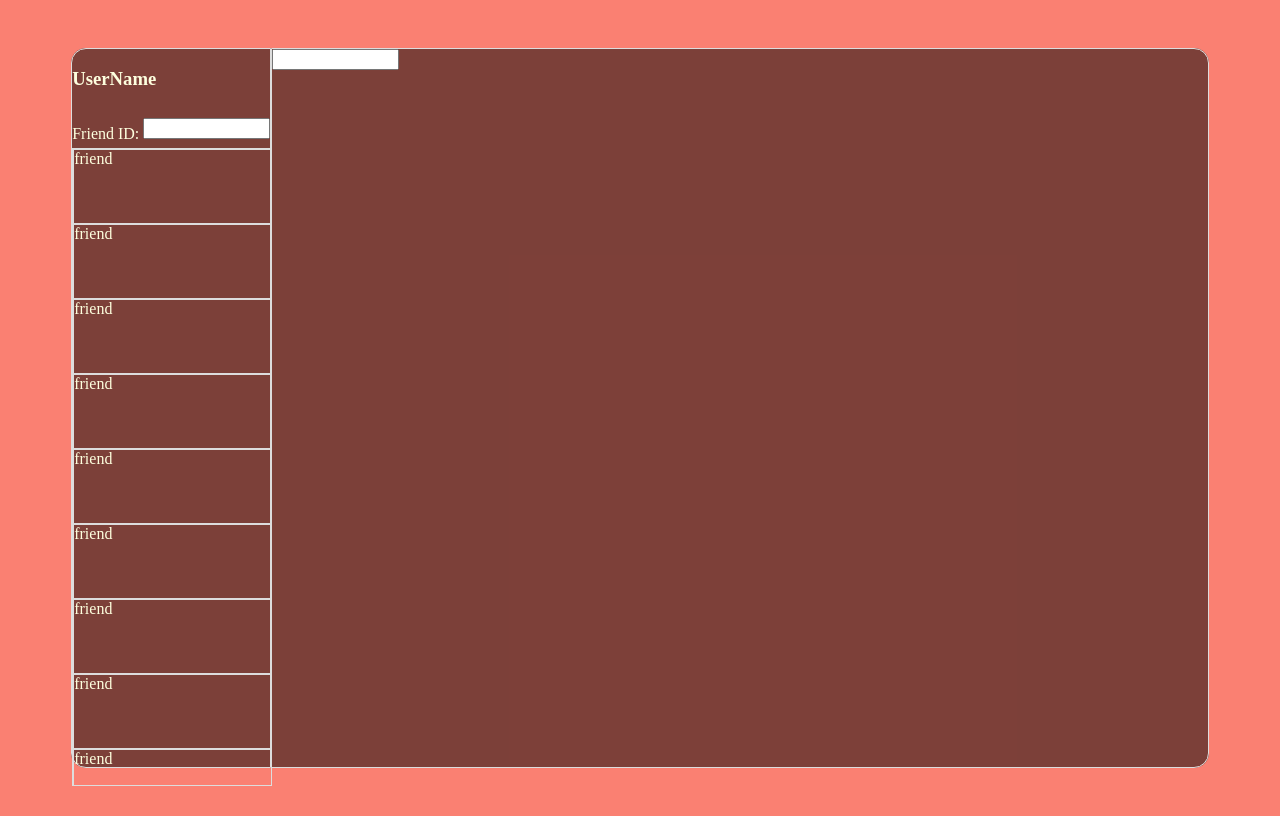
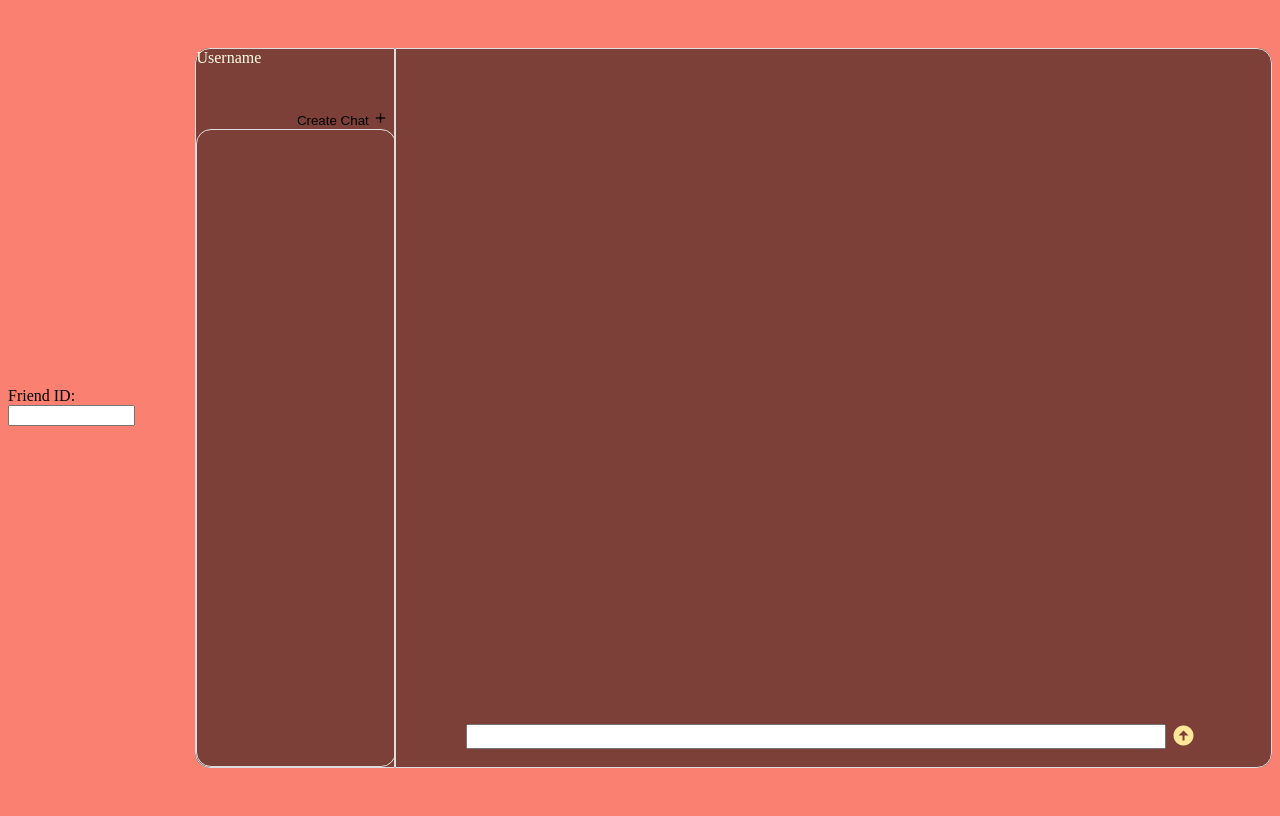
Before and after one commit to Caden-Hornyak/Breathe-Easy, a Django app: page /homepage/friends/ in a window 1280 px wide. Run offline with Django 4.2, Linux system fonts and the light colour scheme; the visitor is signed in with stand-in values (Sample User, id 1); data that the repository does not hold is empty.

Commit message:
chat and message system mostly complete

```diff
--- a/StressManWeb/settings.py
+++ b/StressManWeb/settings.py
@@ -124,7 +124,7 @@
     os.path.join(BASE_DIR,'static'),
 ]
 
-MEDIA_ROOT = os.path.join(BASE_DIR, 'static', 'images')
+MEDIA_ROOT = os.path.join(BASE_DIR, 'static', 'media')
 MEDIA_URL = '/media/'
 
 # Default primary key field type
--- a/StressManWeb/urls.py
+++ b/StressManWeb/urls.py
@@ -26,3 +26,6 @@
 
 urlpatterns += static(settings.STATIC_URL,
                       document_root=settings.STATIC_ROOT)
+
+urlpatterns += static(settings.MEDIA_URL,
+                      document_root=settings.MEDIA_ROOT)
--- /dev/null
+++ b/homepage/static/css/friend_selector_dropdown.css
@@ -0,0 +1,116 @@
+
+
+
+::selection{
+  color: #fff;
+  background: rgba(45, 207, 94, .8);
+}
+
+.wrapper{
+  position: absolute;
+  left: 175px;
+  top: 90px;
+  height: 150px;
+  width: 250px;
+
+  background: #fff;
+  border-radius: 10px;
+
+  color: rgba(0, 0, 0, .2);
+  box-shadow: 0 0 30px rgba(0,0,0,0.06);
+
+  margin: 10px 0px;
+  padding: 0px 12px 12px;
+  align-items: center;
+
+  opacity: 0%;
+  pointer-events: none;
+}
+
+.wrapper :where(.title, li, li i, .details){
+  display: flex;
+  align-items: center;
+}
+.title i{
+  margin: 10px 5px;
+  font-size: 25px;
+}
+
+.title h2{
+  font-size: 25px;
+  font-weight: 600;
+  margin: 10px;
+}
+.wrapper .content{
+  margin: -2px 0;
+}
+.content p{
+  font-size: 12px;
+}
+.content ul{
+  height: 100px;
+  display: flex;
+  flex-wrap: wrap;
+  padding: 7px;
+  margin: 5px ;
+  border-radius: 5px;
+  border: 1px solid #a6a6a6;
+}
+.content ul  li{
+  color: #333;
+  height: 28px;
+  margin: 4px 3px;
+  list-style: none;
+  border-radius: 5px;
+  background: #F2F2F2;
+  padding: 2px;
+  border: 1px solid #e3e1e1;
+  font-size: 10px;
+}
+.content ul li i{
+  height: 20px;
+  width: 20px;
+  color: rgba(0, 0, 0, .2);
+  margin-left: 8px;
+  font-size: 10px;
+  cursor: pointer;
+  border-radius: 50%;
+  background: #dfdfdf;
+  justify-content: center;
+}
+
+.details p {
+    font-size: 12px;
+}
+.content ul input{
+
+  flex: 1;
+  padding: 5px;
+  border: none;
+  outline: none;
+  font-size: 12px;
+  line-height: 12px;
+  color: rgba(0, 0, 0, .2);
+}
+
+.content ul input::placeholder {
+  text-align: left;
+}
+
+.wrapper .details{
+  justify-content: space-between;
+}
+.details button{
+  border: none;
+  outline: none;
+  color: #fff;
+  font-size: 14px;
+  cursor: pointer;
+  padding: 9px 15px;
+  border-radius: 5px;
+  background: rgba(45, 207, 94, .8);
+  transition: background 0.3s ease;
+}
+.details button:hover{
+  background: rgb(0, 255, 76);
+}
--- a/homepage/static/css/friends.css
+++ b/homepage/static/css/friends.css
@@ -1,6 +1,7 @@
 :root {
     --sb-width: 200px;
-    --chat-width: calc(100% - var(--sb-width))
+    --chat-width: calc(100% - var(--sb-width));
+    --bord-rad: 15px;
   }
 
 * {
@@ -22,17 +23,35 @@
     overflow: hidden;
 }
 
+::-webkit-scrollbar {
+    width: 12px;
+}
+
+/* Track */
+::-webkit-scrollbar-track {
+    -webkit-box-shadow: inset 0 0 6px rgba(0,0,0,0.3);
+    -webkit-border-radius: 10px;
+    border-radius: 10px;
+}
+
+/* Handle */
+::-webkit-scrollbar-thumb {
+    -webkit-border-radius: 10px;
+    border-radius: 10px;
+    background: rgb(254, 255, 223);
+    -webkit-box-shadow: inset 0 0 6px rgba(0,0,0,0.5);
+}
 .ui-wrapper {
     position: relative;
     width: 90%;
     height: 90vh;
 
-    min-width: 500px;
+    min-width: 600px;
     min-height: 350px;
 
     color: rgb(254, 255, 223);
     background-color: rgba(0, 0, 0, .5);
-    border-radius: 15px;
+    border-radius: var(--bord-rad);
     opacity: 100%;
     transition: opacity ease .5s;
     display: inline;
@@ -46,8 +65,8 @@
         height: 100%;
 
         border: 1px solid #ddd;
-        border-top-left-radius: 15px;
-        border-bottom-left-radius: 15px;
+        border-top-left-radius: var(--bord-rad);
+        border-bottom-left-radius: var(--bord-rad);
     }
 
         .user-info {
@@ -55,38 +74,129 @@
             height: 50px;
         }
 
-        .friend_request {
+        .create-chat {
+            position: absolute;
+            right: 0;
+            margin: 10px 0px;
+        }
+
+        .chats {
             width: var(--sb-width);
             height: 30px;
         }
+
+            .chats button {
+                background-color: transparent;
+                border: none;
+            }
+
+            .chats i {
+                font-size: 1rem;
+            }
 
         .friend-column {
             position: absolute;
             height: calc(100% - 80px);
             width: var(--sb-width);
             overflow-y: auto;
+            overflow-x: hidden;
             border: 1px solid #ddd;
+            border-radius: var(--bord-rad);
         }
 
             .friend-list {
                 list-style-type: none;
                 padding: 0;
                 margin: 0;
+
             }
 
                 .friend-list-div {
+                    position: relative;
                     width: var(--sb-width);
-                    height: 75px;
+                    height: 60px;
                     border: 1px solid #ddd;
+                    padding: 15px;
                 }
+
+                    .friend-list img {
+                        position: absolute;
+                        left: 5px;
+                        top: 50%;
+                        transform: translateY(-50%);
+                        width: 35px;
+                        height: 35px;
+                    }
+
+                    .friend-list li {
+                        font-family: Helvetica, Arial, sans-serif;
+                        font-size: .7rem;
+                    }
+
+                    .chat-name {
+                        position: absolute;
+                        left: 47px;
+                    }
+
+                    .chat-date {
+                        position: absolute;
+                        font-family: Helvetica, Arial, sans-serif;
+                        font-size: .75rem;
+                        right: 20px;
+                    }
+
+
 
     .chat {
         position: absolute;
         width: var(--chat-width);
+        min-width: 400px;
         height: 100%;
         left: var(--sb-width);
 
         border: 1px solid #ddd;
-        border-top-right-radius: 15px;
-        border-bottom-right-radius: 15px;
+        border-top-right-radius: var(--bord-rad);
+        border-bottom-right-radius: var(--bord-rad);
     }
+
+        .chat-messages {
+
+            width: 100%;
+            height: 90%;
+        }
+
+        .message-list {
+            list-style-type: none;
+        }
+
+        .curr-message {
+            position: relative;
+            height: 50px;
+            width: 100%;
+            display: flex;
+            justify-content: center;
+            align-items: center;
+        }
+
+
+            .curr-message textarea {
+                width: 80%;
+                height: 50%;
+            }
+
+            .curr-message button {
+                margin: 5px;
+                height: 25px;
+                width: 25px;
+                color: rgb(255, 231, 154);
+                background-color: transparent;
+                border: none;
+                font-size: 20px;
+                padding: 0;
+            }
+
+            .curr-message i {
+                font-size: 1.5rem;
+                height: 100%;
+                width: 100%;
+            }
--- a/homepage/static/js/friends.js
+++ b/homepage/static/js/friends.js
@@ -1,29 +1,18 @@
 let friend_code_box = $('.friend-code');
-let body = $('body');
 let friend_code_box_focus = false;
 
+let chat_message_input = $('.curr-chat-msg');
+let chat_message_input_focus = false;
+
+let body = $('body');
+let message_list = $('.friend-list');
+let user_chats_in;
+let user_chats_store;
+
+const chats = new Map();
+let curr_chat_select;
+
 // Add Friend -- START
-friend_code_box[0].addEventListener("focus", (event) => {
-    event.target.style.background = "pink";
-    friend_code_box_focus = true;
-  });
-
-  friend_code_box[0].addEventListener("blur", (event) => {
-    event.target.style.background = "white";
-    friend_code_box_focus = false;
-  });
-
-body[0].addEventListener('keydown', function(event) {
-
-    if (event.key === 'Enter') {
-        if (friend_code_box_focus) {
-            send_friend_code();
-            friend_code_box[0].value = "";
-        }
-
-    }
-});
-
 function send_friend_code() {
     let friend_username = friend_code_box[0].value;
     friend_code_box[0].value = "";
@@ -46,13 +35,12 @@
 }
 // Add Friend -- END
 
-// Friend Sidebar -- START
 
-$('.friend-list-div').each(function(){
-    $(this)[0].onclick = function() {
+// Get chats -- START
+$('.create-chat').onclick = function() {
     $.ajax({
-            type: 'GET',
-            url: '/homepage/send_friend_request/',
+        type: 'POST',
+        url: '/homepage/create_chat/',
         data: {
             'to_user': friend_username,
             csrfmiddlewaretoken: window.CSRF_TOKEN,
@@ -66,26 +54,131 @@
         },
     });
 }
+
+
+// Get/Display user chats -- START
+$.ajax({
+    type: 'POST',
+    url: '/homepage/get_chats/',
+    data: {
+        'to_user': 'hello',
+        csrfmiddlewaretoken: window.CSRF_TOKEN,
+    },
+    dataType: 'json',
+    success: function (data) {
+        user_chats_in = data['chats'];
+        display_chats();
+    },
+    error: function (error) {
+        console.error('Error:', error);
+    },
 });
 
-// $('.chat')[0].onclick = function() {
-//     $.ajax({
-//         type: 'GET',
-//         url: '/homepage/message_action/',
-//         data: {
-//             'action': 'create',
-//             'chat_id': '-',
-//             'participants': 'participants',
-//             'text': 'text',
-//             'message_owner':'message_owner',
-//             csrfmiddlewaretoken: window.CSRF_TOKEN,
-//         },
-//         dataType: 'json',
-//         success: function (data) {
-//             console.log(data['response']);
-//         },
-//         error: function (error) {
-//             console.error('Error:', error);
-//         },
-//     });
-// }
+function display_chats() {
+    if (user_chats_in.length > 0) {
+        for (var i = 0; i < user_chats_in.length; i++) {
+
+            var outer_div = document.createElement('div');
+            outer_div.className = 'friend-list-div';
+
+            var chat_name = document.createElement('li');
+            chat_name.className = 'chat-name';
+            chat_name.textContent = user_chats_in[i][1];
+
+            var chat_image = document.createElement('img');
+            chat_image.className = 'chat-image';
+            chat_image.src = "../../static/" + user_chats_in[i][2];
+
+            var chat_date = document.createElement('li');
+            chat_date.className = 'chat-date';
+            chat_date.textContent = user_chats_in[i][3];
+
+            outer_div.appendChild(chat_date);
+            outer_div.appendChild(chat_image);
+            outer_div.appendChild(chat_name);
+
+            message_list[0].appendChild(outer_div);
+            chats.set(outer_div.id, user_chats_in[i][0]);
+
+            outer_div.onclick = function() {
+                console.log(chats.get(this.id));
+                curr_chat_select = this;
+                get_message(this);
+
+            }
+        }
+    } else {
+        var no_friends = document.createElement('li');
+        no_friends.textContent = "You have no chats";
+        message_list[0].appendChild(no_friends);
+    }
+}
+// Get/Display user chats -- END
+
+// Get/Create/Destroy chat messages -- START
+function create_destroy_message(action, text="") {
+
+    $.ajax({
+        type: 'POST',
+        url: '/homepage/message_action/',
+        data: {
+            'action': action,
+            'chat_id': chats.get(curr_chat_select.id),
+            'text': text,
+            csrfmiddlewaretoken: window.CSRF_TOKEN,
+        },
+        dataType: 'json',
+        success: function (data) {
+            user_chats = data['chats'];
+        },
+        error: function (error) {
+            console.error('Error:', error);
+        },
+    });
+}
+
+function get_message(div) {
+    $.ajax({
+        type: 'POST',
+        url: '/homepage/message_action/',
+        data: {
+            'action': 'get',
+            'chat_id': chats.get(div.id),
+            csrfmiddlewaretoken: window.CSRF_TOKEN,
+        },
+        dataType: 'json',
+        success: function (data) {
+            user_chats_in = data['chats'];
+        },
+        error: function (error) {
+            console.error('Error:', error);
+        },
+    });
+}
+
+chat_message_input[0].addEventListener("focus", (event) => {
+    event.target.style.background = "pink";
+    chat_message_input_focus = true;
+  });
+
+  chat_message_input[0].addEventListener("blur", (event) => {
+    event.target.style.background = "white";
+    chat_message_input_focus = false;
+  });
+
+body[0].addEventListener('keydown', function(event) {
+    console.log("HELLO");
+    if (event.key === 'Enter') {
+        if (friend_code_box_focus) {
+            send_friend_code();
+            friend_code_box[0].value = "";
+        }
+
+        if (chat_message_input_focus) {
+            let message = chat_message_input[0].value;
+            chat_message_input[0].value = ""
+            create_destroy_message('create', message);
+        }
+
+    }
+});
--- a/homepage/templates/friends.html
+++ b/homepage/templates/friends.html
@@ -6,46 +6,63 @@
     <title>Document</title>
     {% load static %}
     <link rel="stylesheet" href="{% static 'css/friends.css' %}">
+    <link rel="stylesheet" href="{% static 'css/friend_selector_dropdown.css' %}">
+    <link href='https://unpkg.com/boxicons@2.1.4/css/boxicons.min.css' rel='stylesheet'>
 </head>
 <body>
+    <div class="friend_request">
+    <span>Friend ID: </span>
+                <textarea class="friend-code" name="" id="" cols="15" rows="1"></textarea>
+            </div>
+
     <div class="ui-wrapper">
         <div class="left-column">
             <div class="user-info">
-                <h3>UserName</h3>
+                <span>Username</span>
                 <img src="{{prof_pic}}" alt="">
             </div>
-            <div class="friend_request">
-                <span>Friend ID: </span>
-                <textarea class="friend-code" name="" id="" cols="15" rows="1"></textarea>
+            <div class="chats">
+
+                <button class="create-chat">
+                    <span>Create Chat</span>
+                    <i class='bx bx-plus'></i>
+                </button>
             </div>
             <div class="friend-column">
-                {% if friends %}
                 <ul class="friend-list">
-                    {% for friend in friends %}
-                    <div class="friend-list-div">
-                        <li class="friend-list-item">{{ friend }}</li>
-                    </div>
-                    {% endfor %}
                 </ul>
-                {% else %}
-                <p>You have no friends </p>
-                {% endif %}
             </div>
         </div>
+
+        <div class="wrapper">
+            <div class="title">
+                <span>Friends</span>
+            </div>
+            <div class="content">
+              <ul><input id="input" class="input" type="text" spellcheck="false"></ul>
+            </div>
+        </div>
+
         <div class="chat">
-            <div class="chat-history">
+            <div class="chat-messages">
+                <ul class="message-list">
 
+                </ul>
             </div>
             <div class="curr-message">
                 <textarea class="curr-chat-msg" name="" id="" cols="15" rows="1"></textarea>
+                <button class="send-message">
+                    <i class='bx bxs-up-arrow-circle'></i>
+                </button>
             </div>
         </div>
     </div>
 
-    <script>
+    <script data-chats ="{{ chats|safe }}">
         window.CSRF_TOKEN = "{{ csrf_token }}";
     </script>
     <script src="../../static/js/jQuery.js"></script>
-    <script src="../../static/js/friends.js"></script>
+    <script src="{% static 'js/friends.js' %}"></script>
+    <script src="{% static 'js/friend_selector_dropdown.js' %}"></script>
 </body>
 </html>
--- a/homepage/templates/homepage.html
+++ b/homepage/templates/homepage.html
@@ -81,6 +81,5 @@
 
     <script src="../../static/js/jQuery.js"></script>
     <script src="../static/js/mainpage.js"></script>
-    <script src="../static/js/friends.js"></script>
 </body>
 </html>
--- a/homepage/urls.py
+++ b/homepage/urls.py
@@ -9,4 +9,5 @@
     path('send_friend_request/', views.send_friend_request, name="send_friend_request"),
     path('accept_friend_request/', views.accept_friend_request, name="accept_friend_request"),
     path('message_action/', views.message_action, name="message_action"),
+    path('get_chats/', views.get_chats, name='get_chats'),
 ]
--- a/homepage/views.py
+++ b/homepage/views.py
@@ -5,6 +5,7 @@
 import sys
 from django.http import JsonResponse
 from llama2.llama2 import run_chatbot
+import json
 
 
 # Create your views here.
@@ -26,8 +27,7 @@
         user.new_user = False
         user.save()
 
-
-    return render(request, 'homepage.html', {'username': username, 'newuser': isnewuser, 'prof_pic': user.profile_picture,
+    return render(request, 'homepage.html', {'username': username, 'newuser': isnewuser, 'prof_pic': user.profile_picture.url,
                                              'tags': [instance.interest for instance in user.tags.all()]})
 
 
@@ -84,8 +84,23 @@
 
 @login_required
 def friends(request):
-    friends = ['friend' for i in range(30)]
-    return render(request, 'friends.html', {'friends': friends})
+    return render(request, 'friends.html', {'friends': ['friend' for i in range(20)]})
+
+@login_required
+def get_chats(request):
+    username = request.session.get('username', None)
+    user = userAttribute.objects.get(username=username)
+    chats = []
+    for chat in user.chats.all():
+        participants = [participant.username for participant in chat.participants.all() if participant.username != username]
+        if len(participants) > 2:
+            prof_pic = '/static/media/default_groupchat.png'
+        else:
+            prof_pic = user.profile_picture.url
+        chat_name = ', '.join(participants)
+        chats.append([chat.id, chat_name, prof_pic[1:], chat.date_created.strftime('%m/%d/%Y')])
+
+    return JsonResponse({'chats': chats})
 
 @login_required
 def create_chat(request):
@@ -101,20 +116,21 @@
 @login_required
 def message_action(request):
     if request.method == 'POST':
+        chat_id = request.POST['chat_id']
         action = request.POST['action']
-        chat_id = request.POST['chat_id']
-        participants = request.POST['participants']
-        message_for_action = request.POST['text']
-        message_owner = request.POST['message_owner']
 
         try:
-            curr_chat = chat.objects.filter(id=chat_id)
+            curr_chat = chat.objects.get(id=chat_id)
         except chat.DoesNotExist:
-            curr_chat = chat(participants=participants)
+            return JsonResponse({'response': 'Chat does not exist.'})
+
+        if action == 'get':
+            message_l = curr_chat.chat_messages.order_by('-date_created')[:50:-1]
+            return JsonResponse({'messages': message_l})
 
 
-        if not curr_chat:
-            return JsonResponse({'response': 'Unable to find chat.'})
+        participants = curr_chat.participants.all()
+
 
         if action == 'destroy':
             message_id = request.POST['message_id']
@@ -125,12 +141,11 @@
 
             message_to_delete.delete()
         elif action == 'create':
-            new_message = message(user=message_owner, text=message_for_action)
+            new_message = message(user=userAttribute.objects.get(username=request.session.get('username', None)),
+                                   text=request.POST['text'])
             new_message.save()
+            return JsonResponse({'messages': 'Message Created'})
         else:
             return JsonResponse({'response': 'Invalid Message Action'})
 
-
-
-    message_l = curr_chat.chat_messages.order_by('-date_created')[:50:-1]
-    return JsonResponse({'messages': message_l})
+    return JsonResponse({'messages': 'Invalid HTTP request to message_action'})
```
Also changed, not shown: homepage/static/js/friend_selector_dropdown.js (added, +72 -0 lines), stressapp/models.py (+6 -6 lines), static/images/default_profpic.png (deleted), stressapp/migrations/0008_alter_chat_chat_messages_and_more.py (added), stressapp/migrations/0009_remove_friend_request_to_user_and_more.py (added), stressapp/migrations/0010_alter_friend_request_to_user_and_more.py (added), stressapp/migrations/0011_remove_chat_chat_messages_chat_chat_messages.py (added). Lines whose indentation alone changed are shown as unchanged.
